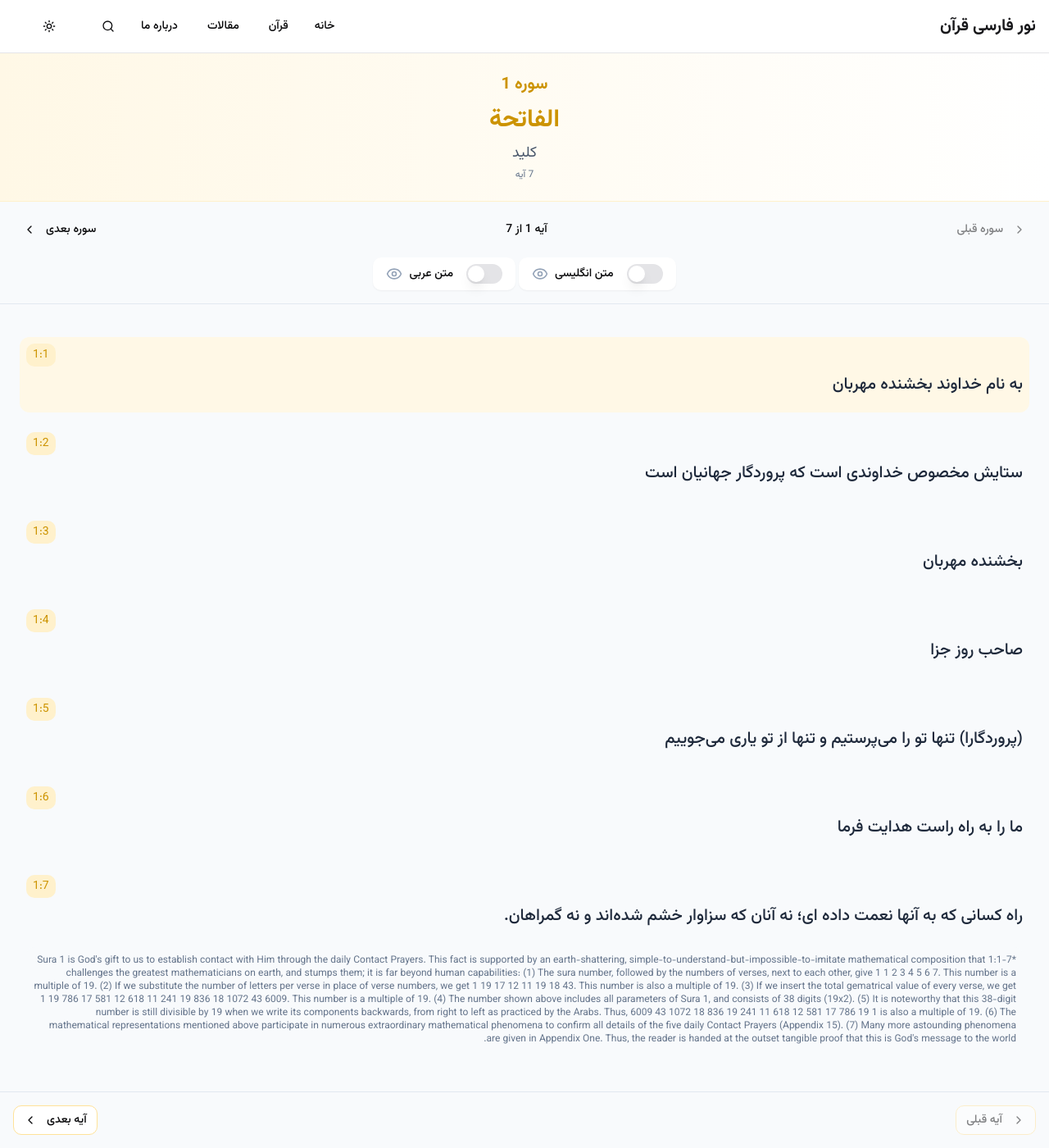
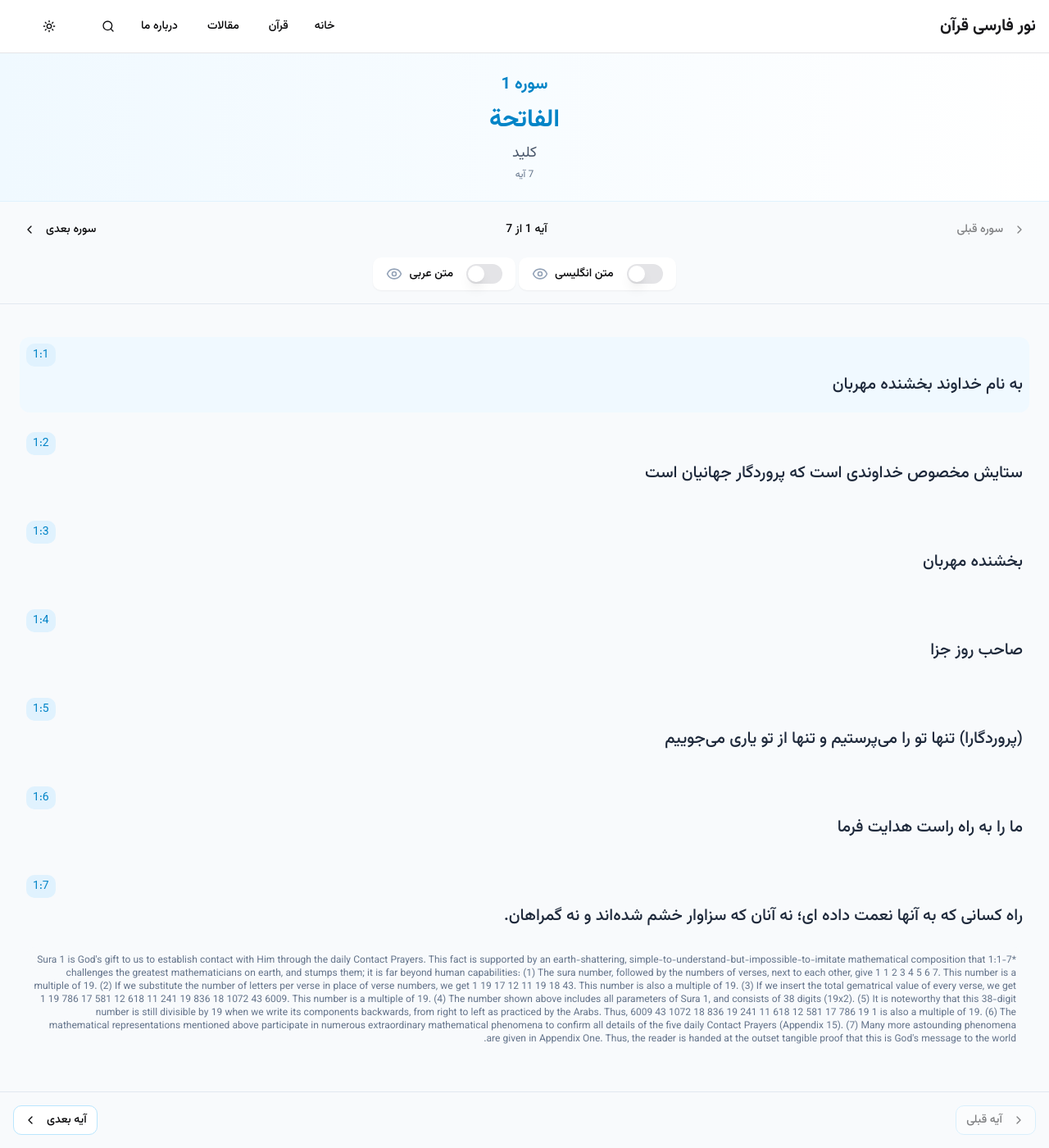
Before and after one commit to saji2000/quran-parsi, a React (Vite) app: page /quran/1/1 in a window 1280 px wide. Shown: the whole page at 82% size. Built offline with nearby package versions, Linux system fonts and the light colour scheme.

Commit message:
Refactor: Update theme colors to blue
Update the theme colors to use blue shades instead of yellow.
Consider different blue shades for light and dark themes.

```diff
--- a/src/index.css
+++ b/src/index.css
@@ -1,4 +1,3 @@
-
 @import url('https://fonts.googleapis.com/css2?family=Amiri:ital,wght@0,400;0,700;1,400;1,700&display=swap');
 @import url('https://fonts.googleapis.com/css2?family=Vazirmatn:wght@100;200;300;400;500;600;700;800;900&display=swap');
 
@@ -79,12 +78,12 @@
 
     --sidebar-background: 240 5.9% 10%;
     --sidebar-foreground: 240 4.8% 95.9%;
-    --sidebar-primary: 45 93% 50%;
+    --sidebar-primary: 199 89% 48%;
     --sidebar-primary-foreground: 0 0% 100%;
     --sidebar-accent: 240 3.7% 15.9%;
     --sidebar-accent-foreground: 240 4.8% 95.9%;
     --sidebar-border: 240 3.7% 15.9%;
-    --sidebar-ring: 45.5 100% 64.7%;
+    --sidebar-ring: 199 89% 48%;
   }
 }
 
@@ -113,11 +112,11 @@ html {
   }
 
   .verse-number {
-    @apply inline-block align-top text-xs text-gold-600 ml-1 font-medium;
+    @apply inline-block align-top text-xs text-azure-600 ml-1 font-medium;
   }
 
   .active-verse {
-    @apply bg-gold-50 dark:bg-gold-900/20 rounded-md p-2 border-r-4 border-gold-500;
+    @apply bg-azure-50 dark:bg-azure-900/20 rounded-md p-2 border-r-4 border-azure-500;
   }
 
   .quran-text {
--- a/src/pages/QuranReader.tsx
+++ b/src/pages/QuranReader.tsx
@@ -75,13 +75,13 @@ const QuranReader = () => {
   return (
     <div className="min-h-screen flex flex-col bg-slate-50 dark:bg-slate-900">
       <Card className="flex-1 flex flex-col border-0 shadow-none bg-transparent">
-        <div className="bg-gradient-to-r from-gold-50 to-white dark:from-slate-800 dark:to-slate-900 p-6 text-center border-b border-gold-100 dark:border-gold-900/30">
+        <div className="bg-gradient-to-r from-azure-50 to-white dark:from-slate-800 dark:to-slate-900 p-6 text-center border-b border-azure-100 dark:border-azure-900/30">
           <div className="flex justify-center items-center mb-3">
-            <span className="text-xl font-bold text-gold-600 dark:text-gold-400">
+            <span className="text-xl font-bold text-azure-600 dark:text-azure-400">
               سوره {currentChapter.id}
             </span>
           </div>
-          <h1 className="text-2xl md:text-3xl font-bold mb-2 text-gold-600 dark:text-gold-400">
+          <h1 className="text-2xl md:text-3xl font-bold mb-2 text-azure-600 dark:text-azure-400">
             {currentChapter.name}
           </h1>
           {currentChapter.translation && (
@@ -175,14 +175,14 @@ const QuranReader = () => {
               id={`verse-${verse.verse_number}`}
               className={`my-4 p-2 transition-all duration-300 ${
                 activeVerse === verse.verse_number
-                  ? "bg-gold-50 dark:bg-gold-900/10 rounded-lg"
+                  ? "bg-azure-50 dark:bg-azure-900/10 rounded-lg"
                   : "hover:bg-slate-50 dark:hover:bg-slate-800/50"
               }`}
               onClick={() => navigateToVerse(verse.verse_number)}
             >
               <div className="flex flex-col items-end">
-                <div className="flex items-center justify-end mb-2 text-gold-600 dark:text-gold-400">
-                  <span className="inline-flex items-center justify-center rounded-md bg-gold-100 dark:bg-gold-900/30 px-2 py-1 text-sm">
+                <div className="flex items-center justify-end mb-2 text-azure-600 dark:text-azure-400">
+                  <span className="inline-flex items-center justify-center rounded-md bg-azure-100 dark:bg-azure-900/30 px-2 py-1 text-sm">
                     {currentChapter.id}:{verse.verse_number}
                   </span>
                 </div>
@@ -222,7 +222,7 @@ const QuranReader = () => {
               size="sm"
               onClick={() => navigateToVerse(activeVerse - 1)}
               disabled={activeVerse <= 1}
-              className="border-gold-200 dark:border-gold-900/30"
+              className="border-azure-200 dark:border-azure-900/30"
             >
               <ChevronRight className="h-4 w-4 ml-1" />
               آیه قبلی
@@ -233,7 +233,7 @@ const QuranReader = () => {
               size="sm"
               onClick={() => navigateToVerse(activeVerse + 1)}
               disabled={activeVerse >= currentChapter.total_verses}
-              className="border-gold-200 dark:border-gold-900/30"
+              className="border-azure-200 dark:border-azure-900/30"
             >
               آیه بعدی
               <ChevronLeft className="h-4 w-4 mr-1" />
--- a/tailwind.config.ts
+++ b/tailwind.config.ts
@@ -1,4 +1,3 @@
-
 import type { Config } from "tailwindcss";
 
 export default {
@@ -78,6 +77,18 @@ export default {
           700: '#996E00',
           800: '#664A00',
           900: '#332500',
+        },
+        azure: {
+          50: '#f0f9ff',
+          100: '#e0f2fe',
+          200: '#bae6fd',
+          300: '#7dd3fc',
+          400: '#38bdf8',
+          500: '#0ea5e9',
+          600: '#0284c7',
+          700: '#0369a1',
+          800: '#075985',
+          900: '#0c4a6e',
         }
       },
       borderRadius: {
```
Lines whose indentation alone changed are shown as unchanged.
